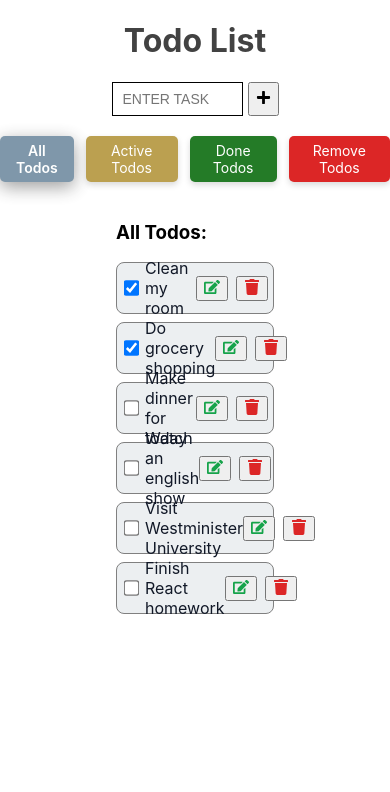
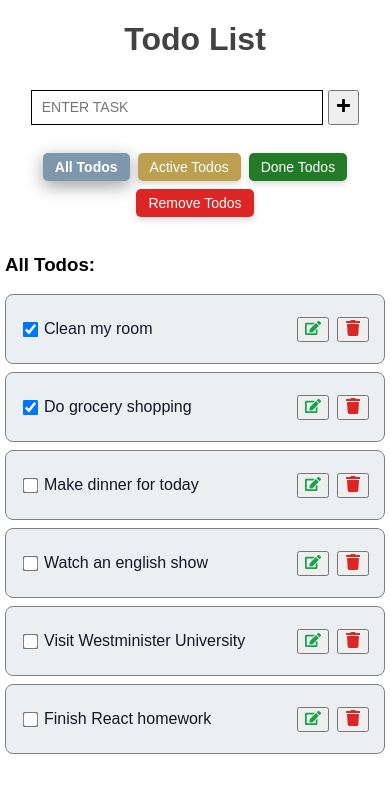
Before and after one commit to Firdous-Qaiser/react-todo-list-app, a React (Create React App) app: page / in a window 390 px wide. Shown: the top 792 px of the page. Built offline with nearby package versions, Linux system fonts and the light colour scheme.

Commit message:
Style.css

```diff
--- a/src/Style.css
+++ b/src/Style.css
@@ -1,3 +1,11 @@
+html,
+body {
+    margin: 0;
+    padding: 0;
+    overflow-x: hidden;
+    font-family: Arial, sans-serif;
+}
+
 .Logo {
     display: flex;
     justify-content: center;
@@ -6,58 +14,172 @@
 .flexDiv {
     display: flex;
     justify-content: center;
+    width: 100%;
+    padding: 0 10px;
+    box-sizing: border-box;
     font-size: 16px;
 }
+
 .blockDiv {
-    display: block;
+    width: 100%;
+    max-width: 750px;
 }
+
 .header {
     text-align: left;
 }
-.lg-checkBox {
+
+li {
+
+    list-style: none;
+    display: flex;
+    align-items: center;
+    width: 100%;
+    box-sizing: border-box;
+    gap: 10px;
+    overflow: hidden;}
+
+
+.taskText
+{
+    flex: 1;
+    min-width: 0;
+    white-space: normal;
+    overflow-wrap: break-word;
+    word-break: break-word;
+}
+
+.iconGroup
+{
+    display: flex;
+    align-items: center;
+    gap: 8px;
+    margin-left: auto;
+    flex-shrink: 0;
+}
+
+.lg-checkBox
+{
     transform: scale(1.2);
     margin-left: 8px;
+    flex-shrink: 0;
 }
+
 .icon-banTask {
     color: red;
 }
+
 .icon-edit {
     color: #2563eb;
 }
+
 .icon-save {
     color: #16a34a;
 }
+
 .icon-del {
-    color: #dc2626
+    color: #dc2626;
 }
-.EmptyIconstyle {
+
+.EmptyIconstyle
+{
     display: flex;
     justify-content: center;
     align-items: center;
 }
-.navDiv {
+
+
+.navDiv
+{
     display: flex;
     justify-content: center;
     align-items: center;
     gap: 12px;
+    flex-wrap: wrap;
 }
-.addTaskDiv {
+
+.addTaskDiv
+{
     display: flex;
     justify-content: center;
+    gap: 5px;
+    padding: 10px;
 }
-.adTask {
+
+.adTask
+{
     width: 30vw;
-    height: 30px;
+    min-width: 220px;
+    max-width: 400px;
+    height: 35px;
     font-size: 14px;
-    border: #ffffffc7;
     border: 1px solid black;
     color: #000000;
     padding-left: 10px;
+    box-sizing: border-box;
 }
+
 .addBtn {
-    margin-left: 5px;
     font-size: 15px;
 }
-.restoreBtn:hover {
+
+
+.restoreBtn:hover
+{
     color: rgb(9, 9, 240);
 }
+
+@media (max-width: 768px)
+{
+
+    .blockDiv {
+        width: 100%;
+    }
+
+    .adTask {
+        width: 60vw;
+    }
+
+    li
+    {
+        width: 100% !important;
+        min-height: 65px;
+        padding: 10px;
+    }
+}
+
+/* small mobile */
+
+@media (max-width: 480px) {
+
+    .flexDiv {
+        padding: 0 5px;
+    }
+
+    .blockDiv {
+        width: 100%;
+    }
+
+    li {
+        width: 100% !important;
+        min-height: 70px;
+        padding: 10px;
+        gap: 8px;
+    }
+
+    .taskText {
+        font-size: 14px;
+    }
+
+    .iconGroup {
+        gap: 6px;
+    }
+
+    .adTask {
+        width: 75vw;
+    }
+
+    .navDiv {
+        gap: 8px;
+    }
+}
```
